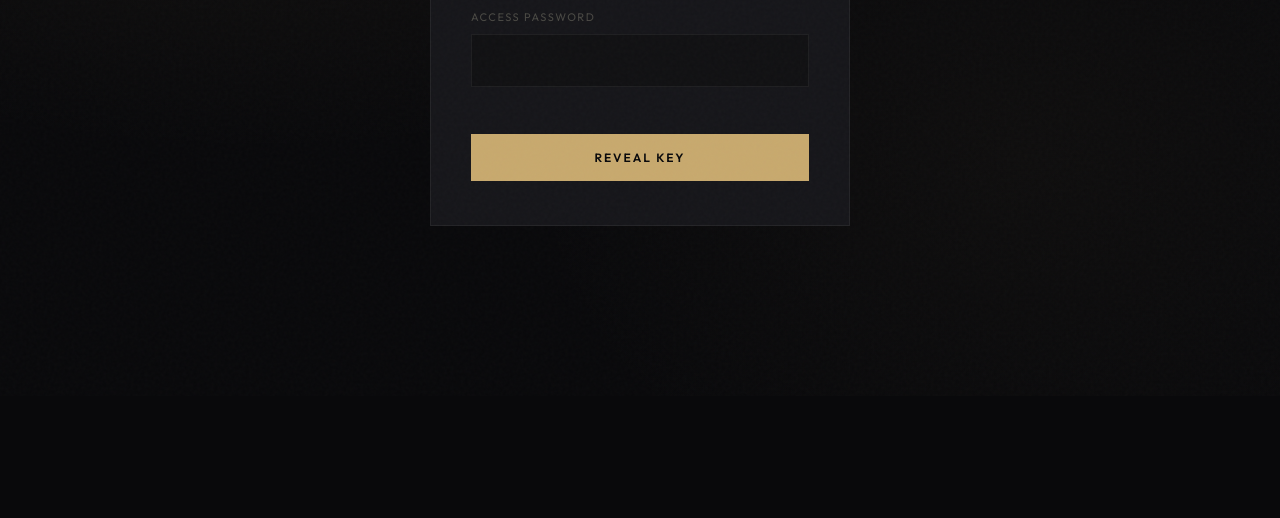
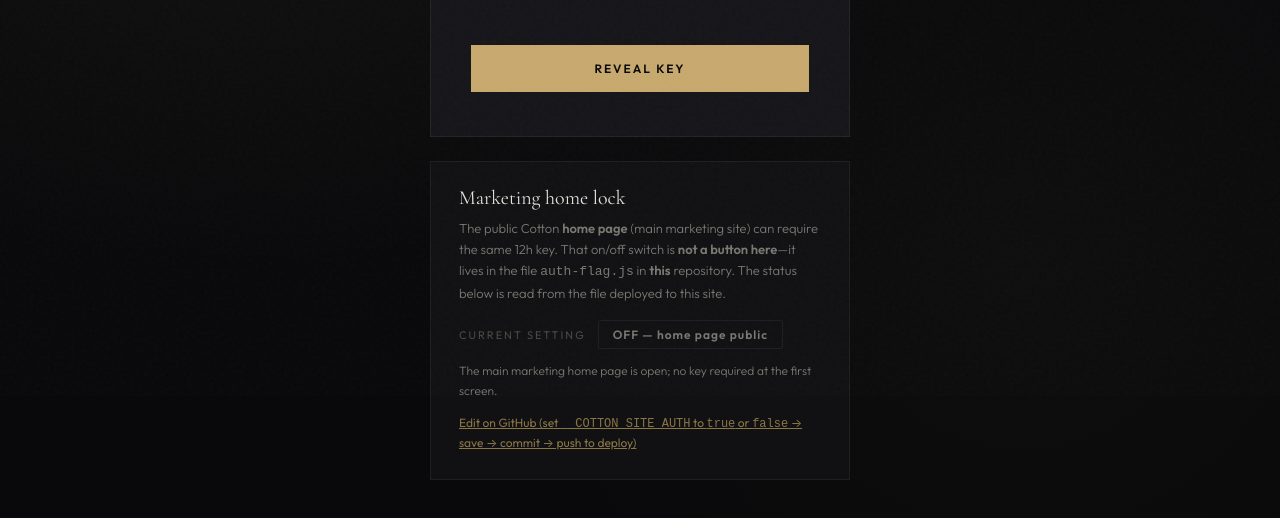
Before and after one commit to EhabRiaz1/pwd, a plain HTML site: page index.html in a window 1280 px wide. Shown: the part 404-922 px from the top of the page. Before the commit the page ends 800 px from the top, so only its background shows below. Drawn offline with nearby package versions, Linux system fonts and the light colour scheme.

Commit message:
Booth: visible panel for main site auth-flag status + GitHub link
Made-with: Cursor

```diff
--- a/index.html
+++ b/index.html
@@ -185,6 +185,39 @@
     }
     .btn-outline:hover { border-color: var(--text-dim); color: var(--text); }
     .visually-hidden { position: absolute; width: 1px; height: 1px; padding: 0; margin: -1px; overflow: hidden; clip: rect(0,0,0,0); border: 0; }
+    .main { flex-direction: column; gap: 24px; }
+    .operator-card {
+      width: 100%;
+      max-width: 420px;
+      background: var(--bg-elevated);
+      border: 1px solid var(--border);
+      padding: 24px 28px 28px;
+    }
+    .operator-card h2 {
+      font-family: var(--serif);
+      font-size: 20px;
+      font-weight: 400;
+      margin-bottom: 8px;
+      color: var(--text);
+    }
+    .operator-card .op-desc {
+      font-size: 13px;
+      color: var(--text-dim);
+      line-height: 1.65;
+      margin-bottom: 16px;
+      font-weight: 300;
+    }
+    .auth-flag-row { display: flex; align-items: center; flex-wrap: wrap; gap: 12px; margin-bottom: 12px; }
+    .auth-flag-label { font-size: 11px; letter-spacing: 2px; text-transform: uppercase; color: var(--text-muted); }
+    .auth-flag-pill {
+      font-size: 12px; font-weight: 600; letter-spacing: 1px;
+      padding: 6px 14px; border-radius: 2px; border: 1px solid var(--border);
+    }
+    .auth-flag-pill.on { color: var(--gold); border-color: var(--border-gold); background: rgba(200, 169, 110, 0.08); }
+    .auth-flag-pill.off { color: var(--text-dim); }
+    .auth-flag-pill.unknown { color: var(--text-muted); }
+    .operator-card a.gh-link { font-size: 12px; color: var(--gold-dim); }
+    .operator-card a.gh-link:hover { color: var(--gold-bright); }
     @media (max-width: 520px) {
       header { padding: 20px 20px; }
       .card { padding: 36px 24px; }
@@ -223,6 +256,17 @@
             <a class="btn-outline" href="https://EhabRiaz1.github.io/CottonApp/private-portal/" style="text-decoration: none; display: inline-block;">Open private portal</a>
           </div>
         </div>
+      </div>
+
+      <div class="operator-card" id="mainSiteLockPanel" aria-labelledby="opCardTitle">
+        <h2 id="opCardTitle">Marketing home lock</h2>
+        <p class="op-desc">The public Cotton <strong>home page</strong> (main marketing site) can require the same 12h key. That on/off switch is <strong>not a button here</strong>—it lives in the file <code style="color: var(--text-dim);">auth-flag.js</code> in <strong>this</strong> repository. The status below is read from the file deployed to this site.</p>
+        <div class="auth-flag-row">
+          <span class="auth-flag-label">Current setting</span>
+          <span class="auth-flag-pill unknown" id="authFlagPill">Loading…</span>
+        </div>
+        <p class="op-desc" id="authFlagDetail" style="font-size: 12px; margin-bottom: 10px;">—</p>
+        <a class="gh-link" href="https://github.com/EhabRiaz1/pwd/blob/main/auth-flag.js" target="_blank" rel="noopener">Edit on GitHub (set <code>__COTTON_SITE_AUTH</code> to <code>true</code> or <code>false</code> → save → commit → push to deploy)</a>
       </div>
     </div>
   </div>
@@ -281,5 +325,33 @@
       });
     })();
   </script>
+  <script>
+    (function () {
+      var pill = document.getElementById('authFlagPill');
+      var detail = document.getElementById('authFlagDetail');
+      if (!pill || !detail) return;
+      function setUnknown(msg) {
+        pill.className = 'auth-flag-pill unknown';
+        pill.textContent = msg || 'Could not load';
+        detail.textContent = 'Make sure you are on the deployed site (HTTPS). Local file:// may block fetch.';
+      }
+      fetch('auth-flag.js', { cache: 'no-store' })
+        .then(function (r) { return r.text(); })
+        .then(function (text) {
+          var m = text.match(/__COTTON_SITE_AUTH\s*=\s*(true|false)/);
+          var on = m && m[1] === 'true';
+          if (on) {
+            pill.className = 'auth-flag-pill on';
+            pill.textContent = 'ON — home page locked';
+            detail.textContent = 'Visitors to the main marketing home page must enter the 12h key (after their browser loads this flag from the URL configured there).';
+          } else {
+            pill.className = 'auth-flag-pill off';
+            pill.textContent = 'OFF — home page public';
+            detail.textContent = 'The main marketing home page is open; no key required at the first screen.';
+          }
+        })
+        .catch(function () { setUnknown('Unloaded'); });
+    })();
+  </script>
 </body>
 </html>
```
